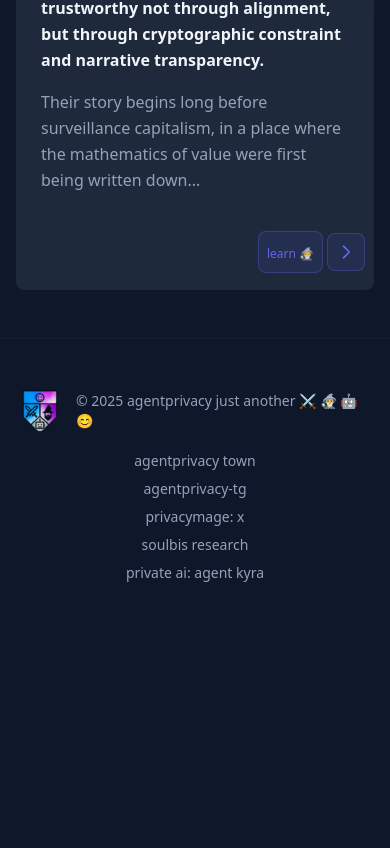
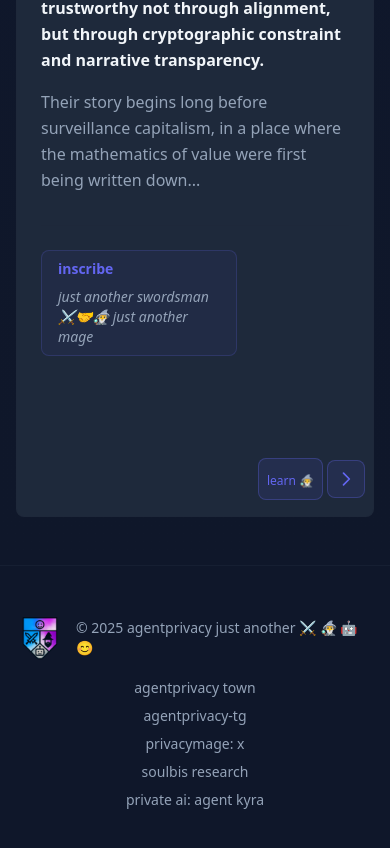
Before and after one commit to mitchuski/agentprivacy-zypher, a Next.js app: page /story in a window 390 px wide. Shown: the part 5795-6643 px from the top of the page. Before the commit the page ends 6426 px from the top, so only its background shows below. Built offline with nearby package versions, Linux system fonts and the light colour scheme.

Commit message:
Add inscriptions and inscribe buttons to first and last pages with improved mobile responsiveness

```diff
--- a/src/app/story/page.tsx
+++ b/src/app/story/page.tsx
@@ -139,6 +139,7 @@ export default function StoryPage() {
 
   const getProverb = (act: number): string => {
     const proverbs: { [key: number]: string } = {
+      0: "just another swordsman ⚔️🤝🧙‍♂️ just another mage",
       1: "The swordsman who never strikes guards nothing; the mage who never casts commands nothing.",
       2: "What the swordsman executes, the mage authorised; what the mage composes, the swordsman proves capable; what both accomplish, the spellbook verifies.",
       3: "the swordsman alone rages, mage alone dreams, action alone blinds—sovereignty demands all three to intertwine.",
@@ -148,6 +149,7 @@ export default function StoryPage() {
       7: "One mirror observing both swordsman and mage collapses dignity into surveillance; two mirrors, each watching the other, preserve dignity through mutual witness.",
       8: "When one holds the sword, the vault, and the pen, corruption conceals itself—divide these across swordsman and mage, and betrayal becomes impossible to hide.",
       9: "just another swordsman slashes, just another mage casts, vaults unlock, shields conceal, spellbooks confirm truth. Privacy is the natural state.",
+      10: "just another swordsman ⚔️🤝🧙‍♂️ just another mage",
     };
     return proverbs[act] || "";
   };
@@ -314,8 +316,8 @@ export default function StoryPage() {
                 </div>
 
                 {/* Footer for all acts */}
-                {activeAct >= 1 && activeAct <= 9 && markdownContent && (
-                  <div className="mt-8 pt-6 border-t border-surface/50 mb-20 sm:mb-0">
+                {(activeAct === 0 || (activeAct >= 1 && activeAct <= 9) || activeAct === 10) && markdownContent && (
+                  <div className="mt-8 pt-6 border-t border-surface/50 mb-20 sm:mb-0 pr-28 sm:pr-36 md:pr-44 lg:pr-52">
                     <button
                       onClick={copyProverb}
                       className="w-full sm:w-auto inline-flex flex-col sm:flex-row items-start gap-2 sm:gap-4 px-4 py-2 bg-primary/5 hover:bg-primary/10 border border-primary/20 rounded-lg transition-all duration-200 group text-left"
@@ -336,7 +338,7 @@ export default function StoryPage() {
                           </span>
                         )}
                       </div>
-                      <div className="text-text-muted italic text-sm flex-1 break-words">
+                      <div className="text-text-muted italic text-sm flex-1 break-words max-w-full sm:max-w-none">
                         {getProverb(activeAct)}
                       </div>
                     </button>
```
